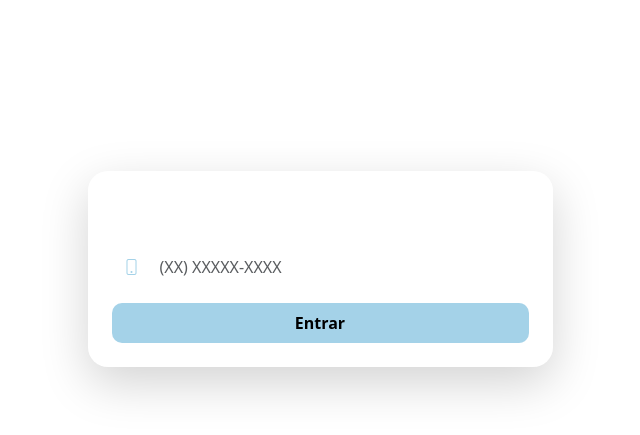
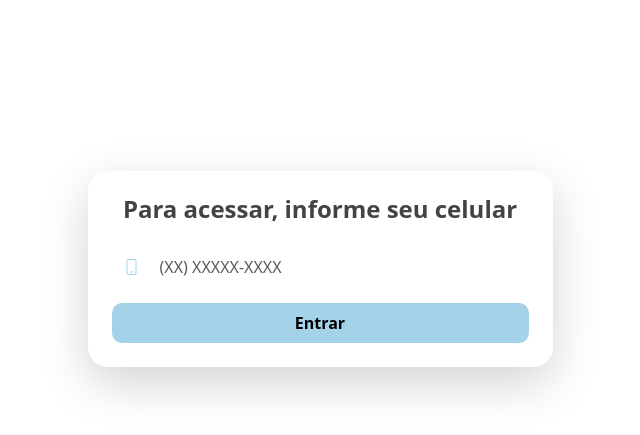
Before and after one commit to dacorrea/templo-funcoes, a Django app: page / in a window 1280 px wide. Shown: the part 143-578 px from the top of the page, without its empty margins (320-960 px from the left). Run offline with Django 4.2, Linux system fonts and the light colour scheme.

Commit message:
Update login.html
altearada a cor do texto de login

```diff
--- a/gira/templates/gira/login.html
+++ b/gira/templates/gira/login.html
@@ -5,7 +5,7 @@
     <div class="card border-0 shadow-lg"
          style="background: rgba(255,255,255,0.08); backdrop-filter: blur(6px); border-radius: 20px;">
       <div class="card-body p-4">
-        <h4 class="text-center mb-4 fw-semibold" style="color: var(--branco); opacity: 0.9;">
+        <h4 class="text-center mb-4 fw-semibold" style="color: #312e2e; opacity: 0.9;">
           Para acessar, informe seu celular
         </h4>
 
```
